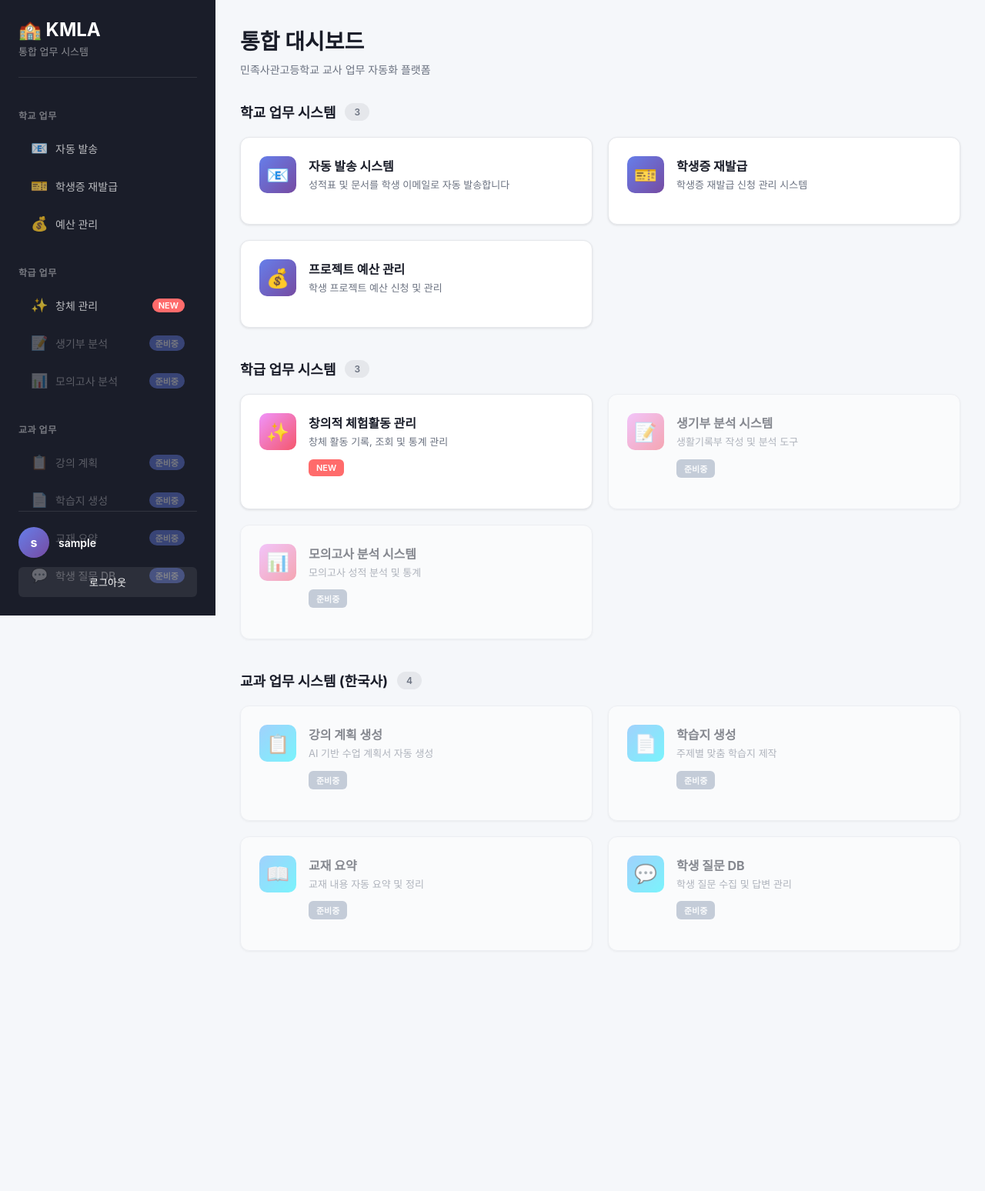
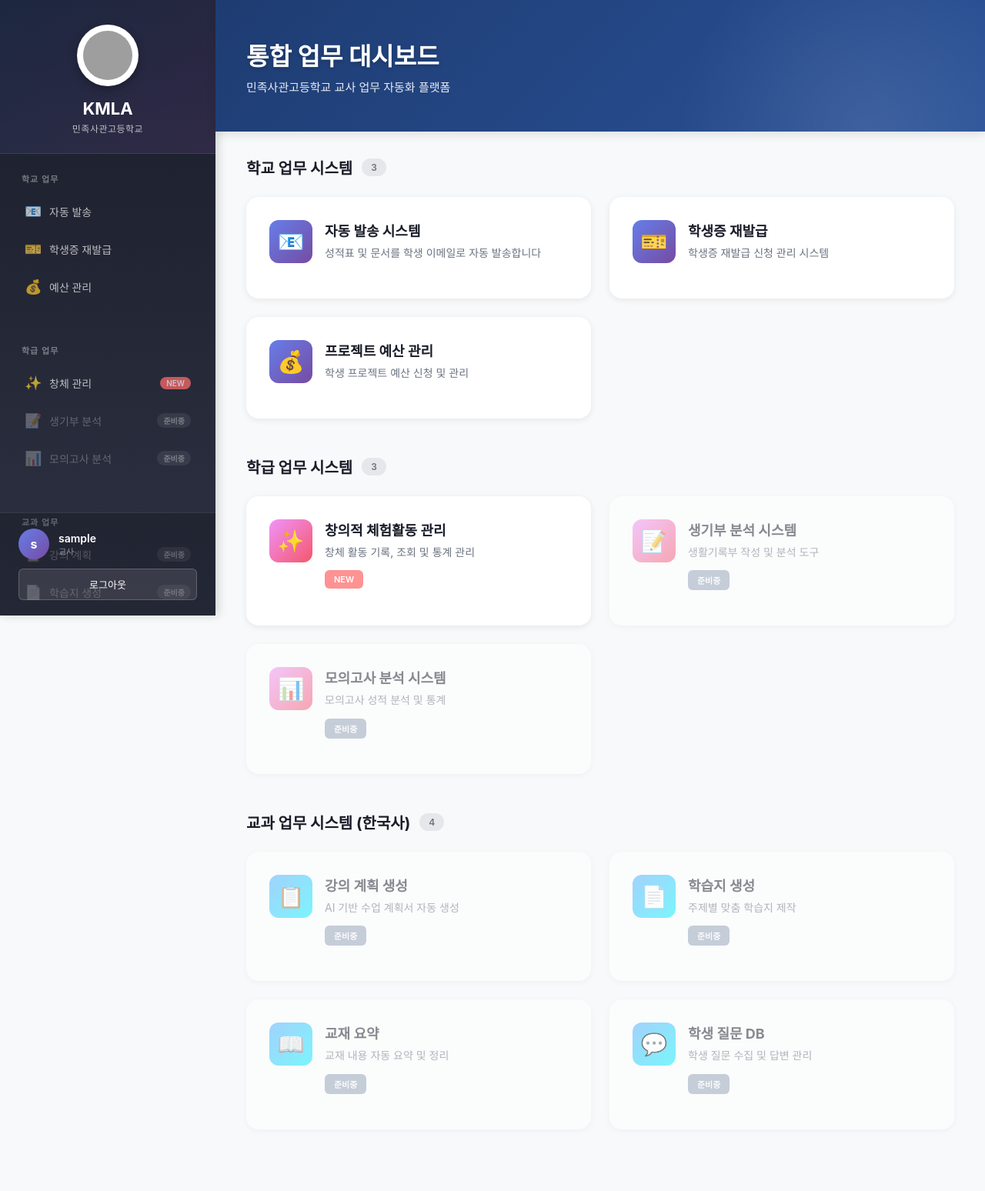
Before and after one commit to knue20-kmla/work-dashboard, a Flask app: page /dashboard in a window 1280 px wide. Shown: the whole page at 77% size. Before the commit the page ends 1195 px from the top, so only its background shows below. Run offline with Flask 3, Linux system fonts and the light colour scheme; the visitor is signed in with stand-in values (Sample User, id 1); grey boxes are pictures that could not be loaded.

Commit message:
통합 시스템 개선: 로그인 필수, 링크 수정, 디자인 개선
1. 로그인 시스템 수정
   - 루트 경로(/)에서 자동으로 로그인 페이지로 리다이렉트
   - 로그인하지 않으면 대시보드 접근 불가

2. 링크 수정
   - 자동 발송 시스템: https://pdf-email-sender-1.onrender.com
   - 창체 관리: URL 오타 수정

3. 디자인 전면 개선
   - KMLA 학교 로고 추가 (사이드바)
   - 민족사관고등학교 브랜딩 강화
   - 헤더 배너 그라데이션 효과
   - 카드 호버 애니메이션 개선
   - 사용자 역할 표시 (교사)
   - 전문적이고 세련된 UI

Co-Authored-By: Claude Opus 4.8 (1M context) <noreply@anthropic.com>

```diff
--- a/app.py
+++ b/app.py
@@ -36,9 +36,7 @@ def login_required(f):
 
 @app.route('/')
 def index():
-    if 'username' not in session:
-        return redirect(url_for('login'))
-    return redirect(url_for('dashboard'))
+    return redirect(url_for('login'))
 
 @app.route('/login', methods=['GET', 'POST'])
 def login():
--- a/templates/dashboard.html
+++ b/templates/dashboard.html
@@ -13,7 +13,7 @@
 
         body {
             font-family: 'Pretendard', -apple-system, BlinkMacSystemFont, 'Segoe UI', sans-serif;
-            background: #f5f7fa;
+            background: #f8f9fa;
             min-height: 100vh;
         }
 
@@ -23,41 +23,57 @@
             top: 0;
             width: 280px;
             height: 100vh;
-            background: #1a1d29;
+            background: linear-gradient(180deg, #1a1d29 0%, #2d3142 100%);
             color: white;
-            padding: 24px;
+            padding: 0;
             overflow-y: auto;
+            box-shadow: 4px 0 12px rgba(0,0,0,0.15);
         }
 
         .logo-section {
-            margin-bottom: 40px;
-            padding-bottom: 24px;
+            padding: 32px 24px 24px;
             border-bottom: 1px solid rgba(255,255,255,0.1);
+            background: linear-gradient(135deg, rgba(42,82,152,0.2) 0%, rgba(118,75,162,0.2) 100%);
+        }
+
+        .school-logo {
+            width: 80px;
+            height: 80px;
+            margin: 0 auto 16px;
+            display: block;
+            border-radius: 50%;
+            background: white;
+            padding: 8px;
+            box-shadow: 0 4px 12px rgba(0,0,0,0.3);
         }
 
         .logo {
-            font-size: 24px;
+            font-size: 22px;
             font-weight: 700;
             color: white;
             margin-bottom: 4px;
+            text-align: center;
         }
 
         .logo-subtitle {
-            font-size: 13px;
-            color: rgba(255,255,255,0.5);
+            font-size: 12px;
+            color: rgba(255,255,255,0.7);
+            text-align: center;
+            letter-spacing: 0.5px;
         }
 
         .nav-section {
-            margin-bottom: 32px;
+            padding: 24px 16px;
         }
 
         .nav-title {
-            font-size: 12px;
+            font-size: 11px;
             font-weight: 600;
             color: rgba(255,255,255,0.4);
             text-transform: uppercase;
-            letter-spacing: 0.5px;
+            letter-spacing: 1px;
             margin-bottom: 12px;
+            padding: 0 12px;
         }
 
         .nav-item {
@@ -75,16 +91,22 @@
         .nav-item:hover {
             background: rgba(255,255,255,0.08);
             color: white;
+            transform: translateX(4px);
         }
 
         .nav-item.active {
             background: linear-gradient(135deg, #667eea 0%, #764ba2 100%);
             color: white;
+            box-shadow: 0 4px 12px rgba(102,126,234,0.4);
         }
 
         .nav-item.disabled {
             opacity: 0.4;
             cursor: not-allowed;
+        }
+
+        .nav-item.disabled:hover {
+            transform: none;
         }
 
         .nav-item-icon {
@@ -100,25 +122,32 @@
         }
 
         .nav-badge {
-            background: #667eea;
+            background: rgba(255,255,255,0.2);
             color: white;
             padding: 2px 8px;
             border-radius: 10px;
-            font-size: 11px;
+            font-size: 10px;
             font-weight: 600;
         }
 
         .nav-badge.new {
             background: #ff6b6b;
+            animation: pulse 2s infinite;
+        }
+
+        @keyframes pulse {
+            0%, 100% { opacity: 1; }
+            50% { opacity: 0.7; }
         }
 
         .user-section {
             position: absolute;
-            bottom: 24px;
-            left: 24px;
-            right: 24px;
-            padding-top: 20px;
+            bottom: 0;
+            left: 0;
+            right: 0;
+            padding: 20px 24px;
             border-top: 1px solid rgba(255,255,255,0.1);
+            background: rgba(0,0,0,0.2);
         }
 
         .user-info {
@@ -137,6 +166,7 @@
             justify-content: center;
             font-weight: 700;
             margin-right: 12px;
+            font-size: 16px;
         }
 
         .user-name {
@@ -144,12 +174,17 @@
             font-weight: 600;
         }
 
+        .user-role {
+            font-size: 11px;
+            color: rgba(255,255,255,0.5);
+        }
+
         .logout-btn {
             width: 100%;
             padding: 10px;
-            background: rgba(255,255,255,0.08);
+            background: rgba(255,255,255,0.1);
             color: white;
-            border: none;
+            border: 1px solid rgba(255,255,255,0.2);
             border-radius: 6px;
             cursor: pointer;
             font-size: 13px;
@@ -158,42 +193,70 @@
         }
 
         .logout-btn:hover {
-            background: rgba(255,255,255,0.12);
+            background: rgba(255,255,255,0.15);
+            border-color: rgba(255,255,255,0.3);
         }
 
         .main-content {
             margin-left: 280px;
-            padding: 32px;
+            padding: 0;
+            min-height: 100vh;
+            background: #f8f9fa;
         }
 
-        .header {
-            margin-bottom: 32px;
+        .header-banner {
+            background: linear-gradient(135deg, #1e3c72 0%, #2a5298 100%);
+            padding: 48px 40px;
+            color: white;
+            box-shadow: 0 4px 12px rgba(0,0,0,0.1);
+            position: relative;
+            overflow: hidden;
+        }
+
+        .header-banner::before {
+            content: '';
+            position: absolute;
+            top: -50%;
+            right: -10%;
+            width: 500px;
+            height: 500px;
+            background: radial-gradient(circle, rgba(255,255,255,0.1) 0%, transparent 70%);
+            border-radius: 50%;
+        }
+
+        .header-content {
+            position: relative;
+            z-index: 1;
         }
 
         .header-title {
-            font-size: 28px;
+            font-size: 32px;
             font-weight: 700;
-            color: #1a1d29;
             margin-bottom: 8px;
+            text-shadow: 0 2px 4px rgba(0,0,0,0.2);
         }
 
         .header-subtitle {
-            font-size: 14px;
-            color: #6b7280;
+            font-size: 15px;
+            color: rgba(255,255,255,0.9);
+        }
+
+        .content-area {
+            padding: 32px 40px;
         }
 
         .content-section {
-            margin-bottom: 40px;
+            margin-bottom: 48px;
         }
 
         .section-header {
             display: flex;
             align-items: center;
-            margin-bottom: 20px;
+            margin-bottom: 24px;
         }
 
         .section-title {
-            font-size: 18px;
+            font-size: 20px;
             font-weight: 700;
             color: #1a1d29;
         }
@@ -210,26 +273,44 @@
 
         .cards-grid {
             display: grid;
-            grid-template-columns: repeat(auto-fill, minmax(300px, 1fr));
-            gap: 20px;
+            grid-template-columns: repeat(auto-fill, minmax(320px, 1fr));
+            gap: 24px;
         }
 
         .card {
             background: white;
-            border-radius: 12px;
-            padding: 24px;
-            box-shadow: 0 1px 3px rgba(0,0,0,0.1);
+            border-radius: 16px;
+            padding: 28px;
+            box-shadow: 0 2px 8px rgba(0,0,0,0.08);
             cursor: pointer;
-            transition: all 0.2s;
-            border: 1px solid #e5e7eb;
+            transition: all 0.3s;
+            border: 2px solid transparent;
             text-decoration: none;
             display: block;
+            position: relative;
+            overflow: hidden;
+        }
+
+        .card::before {
+            content: '';
+            position: absolute;
+            top: 0;
+            left: 0;
+            right: 0;
+            height: 4px;
+            background: linear-gradient(90deg, #667eea 0%, #764ba2 100%);
+            opacity: 0;
+            transition: opacity 0.3s;
         }
 
         .card:hover {
-            box-shadow: 0 8px 20px rgba(0,0,0,0.12);
-            transform: translateY(-2px);
+            box-shadow: 0 12px 24px rgba(0,0,0,0.15);
+            transform: translateY(-4px);
             border-color: #667eea;
+        }
+
+        .card:hover::before {
+            opacity: 1;
         }
 
         .card.disabled {
@@ -239,8 +320,8 @@
 
         .card.disabled:hover {
             transform: none;
-            box-shadow: 0 1px 3px rgba(0,0,0,0.1);
-            border-color: #e5e7eb;
+            box-shadow: 0 2px 8px rgba(0,0,0,0.08);
+            border-color: transparent;
         }
 
         .card-header {
@@ -250,13 +331,13 @@
         }
 
         .card-icon {
-            width: 48px;
-            height: 48px;
-            border-radius: 10px;
+            width: 56px;
+            height: 56px;
+            border-radius: 12px;
             display: flex;
             align-items: center;
             justify-content: center;
-            font-size: 24px;
+            font-size: 28px;
             margin-right: 16px;
             flex-shrink: 0;
         }
@@ -278,22 +359,22 @@
         }
 
         .card-title {
-            font-size: 16px;
+            font-size: 18px;
             font-weight: 700;
             color: #1a1d29;
-            margin-bottom: 4px;
+            margin-bottom: 6px;
         }
 
         .card-desc {
-            font-size: 13px;
+            font-size: 14px;
             color: #6b7280;
-            line-height: 1.5;
+            line-height: 1.6;
         }
 
         .card-badge {
             background: #667eea;
             color: white;
-            padding: 4px 10px;
+            padding: 5px 12px;
             border-radius: 6px;
             font-size: 11px;
             font-weight: 600;
@@ -303,6 +384,7 @@
 
         .card-badge.new {
             background: #ff6b6b;
+            animation: pulse 2s infinite;
         }
 
         .card-badge.soon {
@@ -324,7 +406,13 @@
             }
             .main-content {
                 margin-left: 0;
-                padding: 20px;
+                padding: 16px;
+            }
+            .header-banner {
+                padding: 32px 20px;
+            }
+            .content-area {
+                padding: 24px 20px;
             }
         }
     </style>
@@ -332,13 +420,14 @@
 <body>
     <div class="sidebar">
         <div class="logo-section">
-            <div class="logo">🏫 KMLA</div>
-            <div class="logo-subtitle">통합 업무 시스템</div>
+            <img src="https://i.imgur.com/Mo4ogKc.png" alt="KMLA Logo" class="school-logo">
+            <div class="logo">KMLA</div>
+            <div class="logo-subtitle">민족사관고등학교</div>
         </div>
 
         <div class="nav-section">
             <div class="nav-title">학교 업무</div>
-            <a href="https://pdf-email-sender-rkyi.onrender.com" target="_blank" class="nav-item">
+            <a href="https://pdf-email-sender-1.onrender.com" target="_blank" class="nav-item">
                 <span class="nav-item-icon">📧</span>
                 <span class="nav-item-text">자동 발송</span>
             </a>
@@ -398,25 +487,31 @@
         <div class="user-section">
             <div class="user-info">
                 <div class="user-avatar">{{ username[0] }}</div>
+                <div>
                     <div class="user-name">{{ username }}</div>
+                    <div class="user-role">교사</div>
+                </div>
             </div>
             <a href="/logout"><button class="logout-btn">로그아웃</button></a>
         </div>
     </div>
 
     <div class="main-content">
-        <div class="header">
-            <h1 class="header-title">통합 대시보드</h1>
+        <div class="header-banner">
+            <div class="header-content">
+                <h1 class="header-title">통합 업무 대시보드</h1>
                 <p class="header-subtitle">민족사관고등학교 교사 업무 자동화 플랫폼</p>
             </div>
+        </div>
 
+        <div class="content-area">
             <div class="content-section">
                 <div class="section-header">
                     <h2 class="section-title">학교 업무 시스템</h2>
                     <span class="section-count">3</span>
                 </div>
                 <div class="cards-grid">
-                <a href="https://pdf-email-sender-rkyi.onrender.com" target="_blank" class="card">
+                    <a href="https://pdf-email-sender-1.onrender.com" target="_blank" class="card">
                         <div class="card-header">
                             <div class="card-icon school">📧</div>
                             <div class="card-info">
@@ -541,5 +636,6 @@
                 </div>
             </div>
         </div>
+    </div>
 </body>
 </html>
```
Lines whose indentation alone changed are shown as unchanged.
